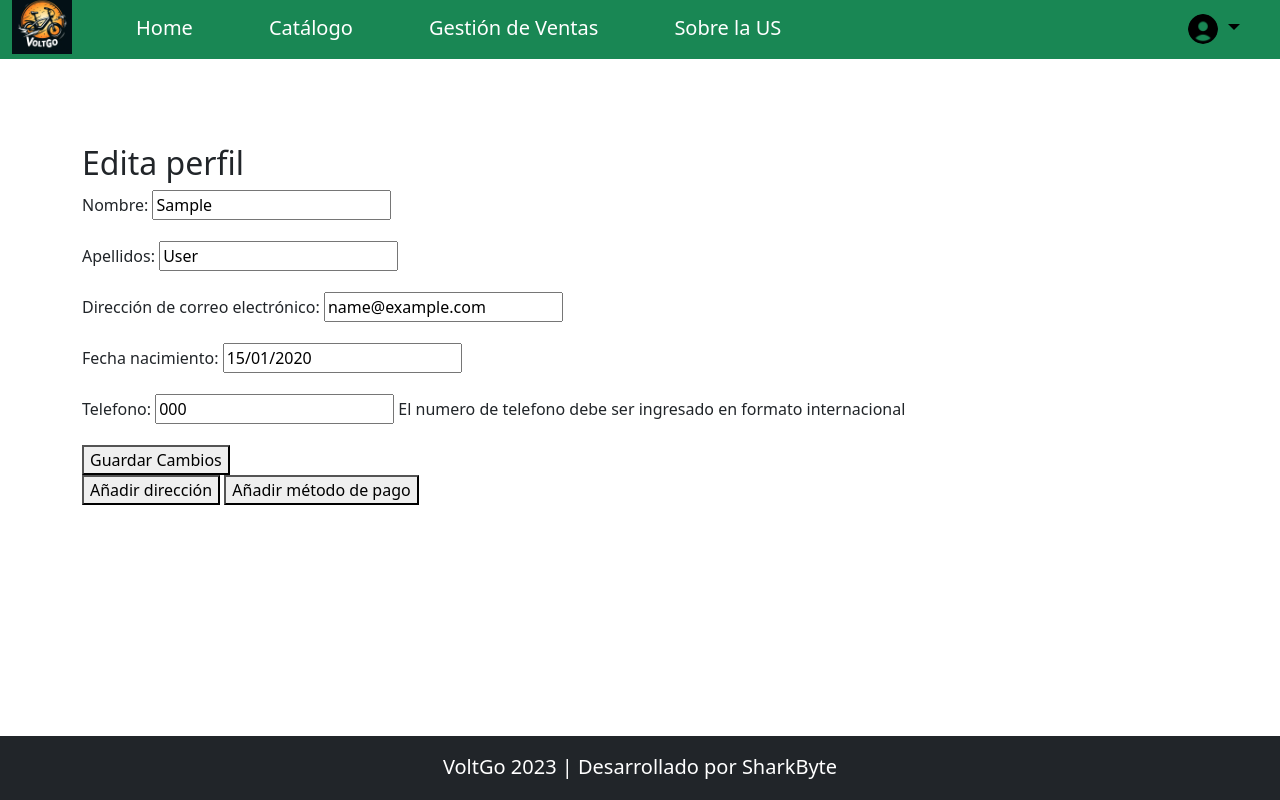
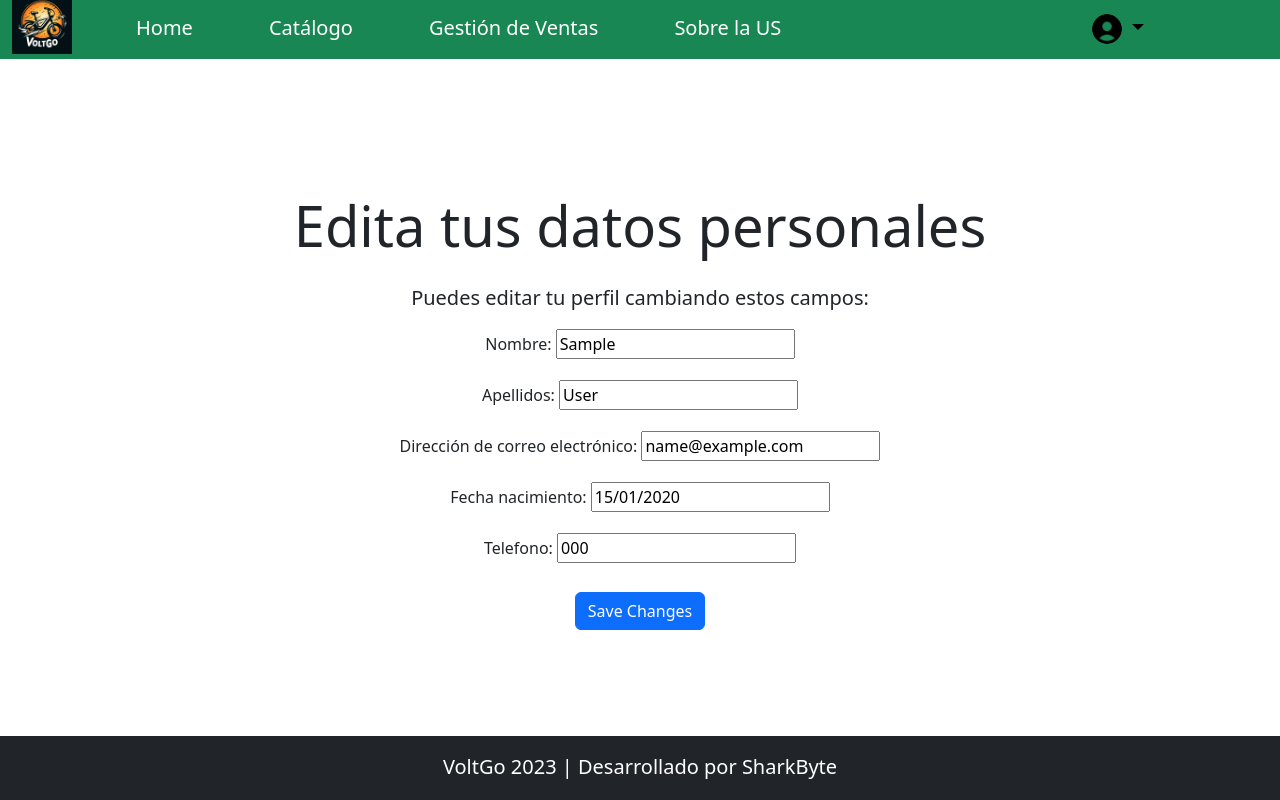
Before and after one commit to pgpi-2-06-l4/volt-go, a Django app: page /usuario/gestionar_perfil/ in a window 1280 px wide. Run offline with Django 4.2, Linux system fonts and the light colour scheme; a user stored in the database is signed in; tables that the repository leaves empty hold one stand-in row (values such as "Sample post"); parts of the project's set-up code (start-up, migrations or seed data) failed here and were passed over; some libraries are stand-ins or nearby versions.

Commit message:
fix(usuario): Creación de objeto Perfil tras registro
Se ha añadido que tras el registro, se le asocie al usuario un perfil en el que pueda tener más atributos de datos personales.

```diff
--- a/voltgo/tienda/templates/navbar.html
+++ b/voltgo/tienda/templates/navbar.html
@@ -45,9 +45,8 @@
               <h7 style="color: white;">Sobre la US</h7>
             </a>
           </li>
-          <!-- Poner más elementos aquí -->
         </ul>
-        <ul class="navbar-nav ms-auto mb-2 mb-lg-0 mt-4">
+        <ul class="navbar-nav ms-auto mb-2 mb-lg-0 mt-4 mr-5 pr-5">
           {% if request.user.is_authenticated %}
           <li class="nav-item dropdown">
             <a class="nav-link dropdown-toggle" href="#" id="navbarDropdown" role="button" data-toggle="dropdown" aria-haspopup="true" aria-expanded="false">
--- a/voltgo/usuario/models.py
+++ b/voltgo/usuario/models.py
@@ -82,15 +82,14 @@ def validar_fecha(fecha):
 
 class Perfil(models.Model):
     usuario = models.OneToOneField(User, on_delete=models.CASCADE)
-    fecha_nacimiento = models.DateField(validators=[validar_fecha])
+    fecha_nacimiento = models.DateField(validators=[validar_fecha], blank=True, null=True)
 
     telefono_validator = RegexValidator(
         regex=r'^\+?1?\d{9,15}$',
         message="Formato invalido."
     )
 
-    telefono = models.CharField(max_length=15, validators=[telefono_validator], help_text="El numero de telefono debe ser ingresado en formato internacional")
-
+    telefono = models.CharField(max_length=15, validators=[telefono_validator], blank=True, null=True)
 
     def __str__(self):
         return self.usuario.username
--- a/voltgo/usuario/templates/account/gestionar_perfil.html
+++ b/voltgo/usuario/templates/account/gestionar_perfil.html
@@ -1,14 +1,22 @@
-<!-- gestionar_perfil.html -->
-{% extends 'base.html' %}
+{% extends "base.html" %}
+
+{% block title %}Edit your account{% endblock %}
 
 {% block content %}
-  <h2>Edita perfil</h2>
-  <form method="post" enctype="multipart/form-data">
-    {% csrf_token %}
-    {{ user_form.as_p }}
-    {{ profile_form.as_p }}
-    <button type="submit">Guardar Cambios</button>
-  </form>
-  <button type="submit">Añadir dirección</button>
-  <button type="submit">Añadir método de pago</button>
+    <div class="container mt-5">
+        <div class="row">
+            <div class="col-md-8 offset-md-2 text-center mx-auto">
+                <h1 class="display-4 text-center mb-4">Edita tus datos personales</h1>
+                <p class="lead text-center">Puedes editar tu perfil cambiando estos campos:</p>
+                <form method="post" enctype="multipart/form-data">
+                    {% csrf_token %}
+                    {{ user_form.as_p }}
+                    {{ profile_form.as_p }}
+                    <div class="text-center mt-4">
+                        <button type="submit" class="btn btn-primary">Save Changes</button>
+                    </div>
+                </form>
+            </div>
+        </div>
+    </div>
 {% endblock %}
--- a/voltgo/usuario/views.py
+++ b/voltgo/usuario/views.py
@@ -1,12 +1,11 @@
 from django.http import HttpResponse, HttpResponseRedirect
 from django.urls import reverse
-from django.shortcuts import render
+from django.shortcuts import render, redirect
 from django.contrib.auth import authenticate, login
 from django.contrib.auth.decorators import login_required
-from .models import Usuario
+from .models import Usuario, Perfil
 from .forms import LoginForm, UserRegistrationForm, UserEditForm, UserProfileEditForm
 from django.contrib import messages
-from django.shortcuts import redirect
 
 def user_login(request):
     if request.user.is_authenticated:
@@ -47,6 +46,9 @@ def register(request):
             new_user.set_password(user_form.cleaned_data['password'])
             new_user.save()
 
+            perfil = Perfil(usuario=new_user)
+            perfil.save()
+
             # Autenticar al usuario después de registrarse
             username = user_form.cleaned_data['username']
             password = user_form.cleaned_data['password']
@@ -57,13 +59,13 @@ def register(request):
 
                 # Redirigir al usuario al dashboard
                 return redirect('dashboard')  # Reemplaza 'dashboard' con la URL de tu dashboard
+            else:
+                messages.error(request, 'Error en la autenticación después del registro.')
         else:
             # Si hay errores en el formulario, los agregamos al contexto
             messages.error(request, 'Corrige los errores marcados en rojo.')
-
     else:
         user_form = UserRegistrationForm()
-
     return render(request, 'account/register.html', {'user_form': user_form})
 
 @login_required
```
Also changed, not shown: voltgo/usuario/templates/account/edit.html (+16 -8 lines), voltgo/usuario/migrations/0004_alter_perfil_fecha_nacimiento_alter_perfil_telefono.py (added).
